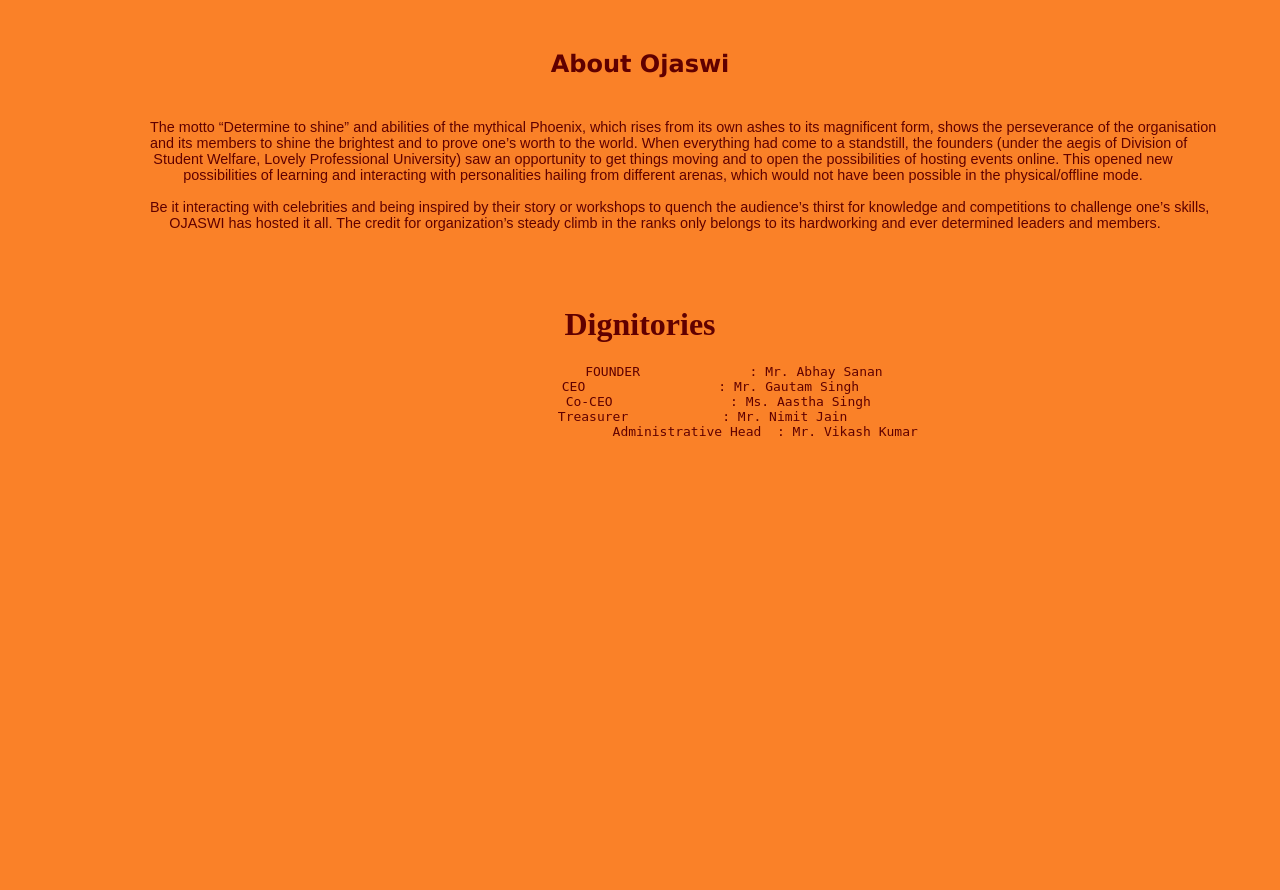
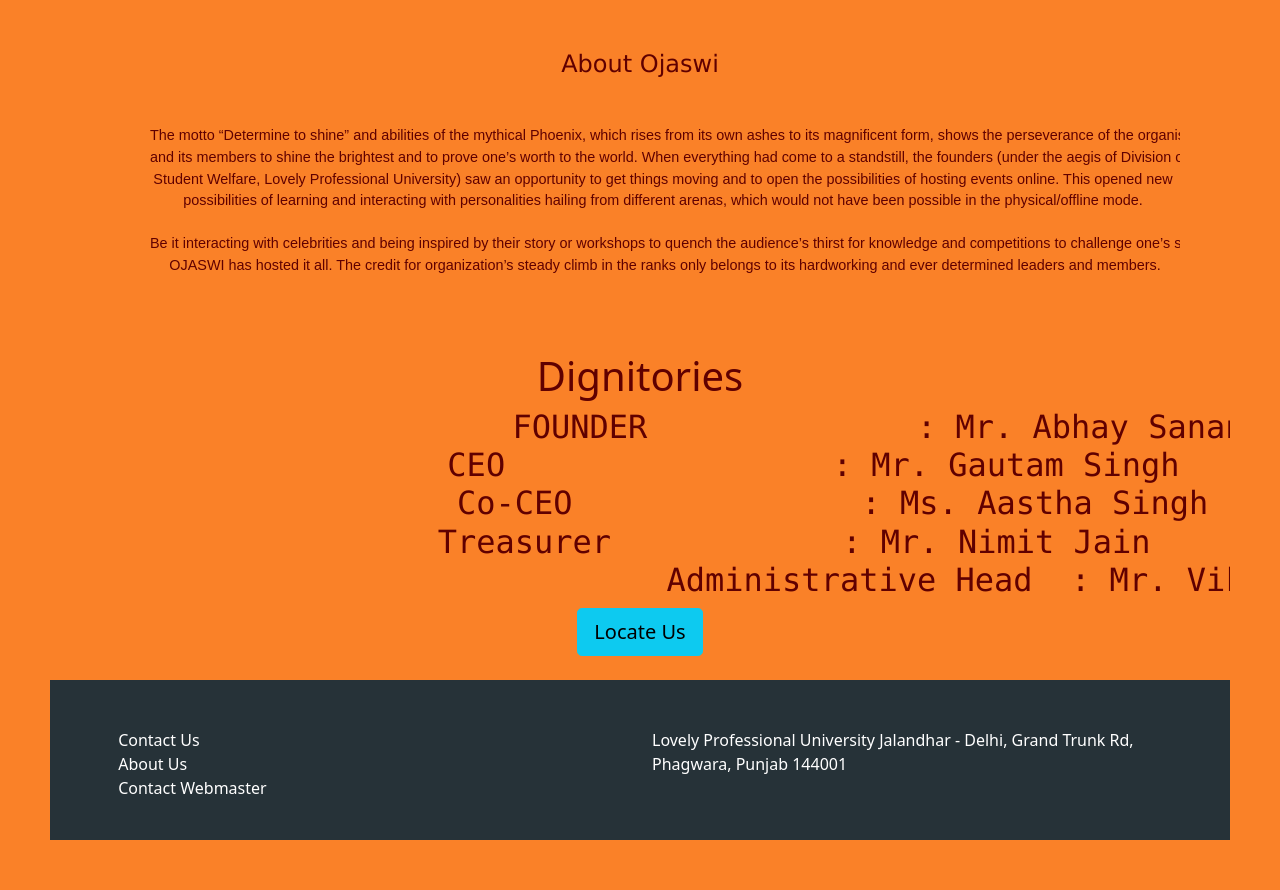
Before and after one commit to Xplod4432/OjaswiWebsite, a PHP site: page /AboutOjaswi.php in a window 1280 px wide. Before the commit the page ends 436 px from the top, so only its background shows below. Run offline with PHP 8.4, Linux system fonts and the light colour scheme; some libraries are stand-ins or nearby versions.

Commit message:
Map, footer icons and stuff

```diff
--- a/AboutOjaswi.php
+++ b/AboutOjaswi.php
@@ -10,6 +10,10 @@
 
 <head>
 <title>About Ojaswi</title>
+<link href="https://cdn.jsdelivr.net/npm/bootstrap@5.0.1/dist/css/bootstrap.min.css" rel="stylesheet" integrity="sha384-+0n0xVW2eSR5OomGNYDnhzAbDsOXxcvSN1TPprVMTNDbiYZCxYbOOl7+AMvyTG2x" crossorigin="anonymous">
+  <link href="./css/local.css" rel="stylesheet">
+	<script src="https://cdn.jsdelivr.net/npm/bootstrap@5.0.1/dist/js/bootstrap.bundle.min.js" integrity="sha384-gtEjrD/SeCtmISkJkNUaaKMoLD0//ElJ19smozuHV6z3Iehds+3Ulb9Bn9Plx0x4" crossorigin="anonymous"></script>
+
 <style>
 body     { background-color: #FA8128;
            color:            #600000;
@@ -65,7 +69,21 @@
 }
 echo "</pre>";
 ?>
+<button type="button" id="button" class="btn btn-info btn-lg">Locate Us</button>
+<br/>
+<br/>
+<div id="iframeHolder"></div>
 </center>
-
-</body>
-</html>
+<script type="text/javascript" src="https://ajax.googleapis.com/ajax/libs/jquery/1.6.0/jquery.min.js"></script>
+<script type="text/javascript">
+$(function(){
+    $('#button').click(function(){
+        if(!$('#iframe').length) {
+                $('#iframeHolder').html('<iframe src="https://www.google.com/maps/embed?pb=!1m18!1m12!1m3!1d3410.726564801247!2d75.70295481498906!3d31.255991981457804!2m3!1f0!2f0!3f0!3m2!1i1024!2i768!4f13.1!3m3!1m2!1s0x391a5f5e9c489cf3%3A0x4049a5409d53c300!2sLovely%20Professional%20University!5e0!3m2!1sen!2sin!4v1623524672797!5m2!1sen!2sin" width="600" height="450" style="border:0;" allowfullscreen="" loading="lazy"></iframe>');
+        }
+    });
+});
+</script>
+<?php
+include "./includes/footer.php"
+?>
--- a/includes/footer.php
+++ b/includes/footer.php
@@ -1,9 +1,19 @@
 <footer class="footer bg-foot">
-        <div class="lr-links text-white">
+        <div class="lr-links text-white container">
+        <div class="row">
+        <div class="col-sm-6">
         <ul class="footer-link">
-            <li><a href="">Contact Us</a></li>
-            <li><a href="">About Us</a></li>
-            <li><a href="">Contact Webmaster</a></li>
+            <li><a href=""><i class="bi-telephone-fill" style="font-size:1rem;"></i>&nbspContact Us</a></li>
+            <li><a href="./AboutOjaswi.php"><i class="bi-card-text" style="font-size:1rem;"></i>&nbspAbout Us</a></li>
+            <li><a href=""><i class="bi-laptop" style="font-size:1rem;"></i>&nbspContact Webmaster</a></li>
+        </div>
+        <div class="col-sm-6">
+            <a href="./AboutOjaswi.php#button">
+            Lovely Professional University
+            Jalandhar - Delhi,
+            Grand Trunk Rd,
+            Phagwara,
+            Punjab 144001</a>
         </ul>
         </div>
     </footer>
--- a/includes/header.php
+++ b/includes/header.php
@@ -5,13 +5,14 @@
 	<meta http-equiv="X-UA-Compatible" content="IE=edge">
 	<meta name="viewport" content="width=device-width, initial-scale=1.0">
 	<link href="https://cdn.jsdelivr.net/npm/bootstrap@5.0.1/dist/css/bootstrap.min.css" rel="stylesheet" integrity="sha384-+0n0xVW2eSR5OomGNYDnhzAbDsOXxcvSN1TPprVMTNDbiYZCxYbOOl7+AMvyTG2x" crossorigin="anonymous">
+  <link rel="stylesheet" href="https://cdn.jsdelivr.net/npm/bootstrap-icons@1.5.0/font/bootstrap-icons.css">
   <link href="./css/local.css" rel="stylesheet">
 	<script src="https://cdn.jsdelivr.net/npm/bootstrap@5.0.1/dist/js/bootstrap.bundle.min.js" integrity="sha384-gtEjrD/SeCtmISkJkNUaaKMoLD0//ElJ19smozuHV6z3Iehds+3Ulb9Bn9Plx0x4" crossorigin="anonymous"></script>
 
 	<title><?php echo $title ?></title>
 </head>
 <body>
-<nav class="navbar navbar-expand-lg navbar-light bg-light">
+<nav class="navbar navbar-expand-lg navbar-light bg-light sticky-top">
   <div class="container-fluid">
     <a class="navbar-brand" href="#">Navbar</a>
     <button class="navbar-toggler" type="button" data-bs-toggle="collapse" data-bs-target="#navbarSupportedContent" aria-controls="navbarSupportedContent" aria-expanded="false" aria-label="Toggle navigation">
```
Also changed, not shown: index.php (+44 -1 lines).
